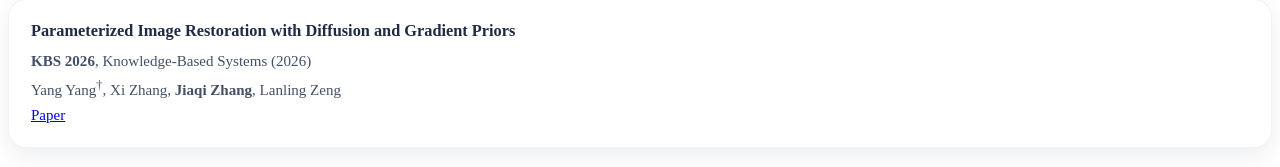
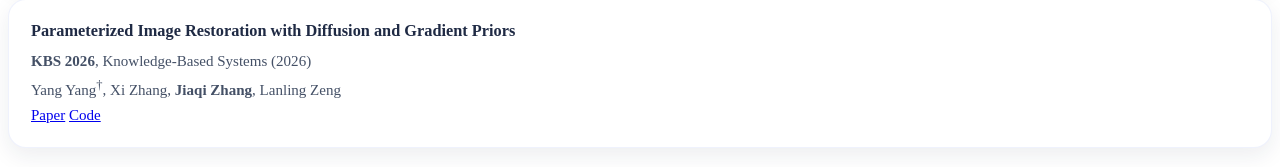
Before and after one commit to JiaqiZhang-Sengoku/JiaqiZhang-Sengoku.github.io, a Jekyll site: the page built from _pages/includes/pub.md, in a window 1280 px wide and 900 px high, scrolled down 12696 px. Shown: the part 730-897 px from the top of the window. Built offline with Jekyll 4.4.1, drawn with Linux system fonts in a browser that asks for light colours; our own code applies the rules of GitHub Pages for plain Markdown files.

Commit message:
20260224

```diff
--- a/_pages/includes/pub.md
+++ b/_pages/includes/pub.md
@@ -487,7 +487,7 @@
     <div class="other-paper-authors"><strong>KBS 2026</strong>, Knowledge-Based Systems (2026)</div>
     <div class="other-paper-authors">Yang Yang<sup>†</sup>, Xi Zhang, <strong>Jiaqi Zhang</strong>, Lanling Zeng
 <br></div>
-    <div class="other-paper-authors"><a href="https://www.sciencedirect.com/science/article/abs/pii/S0950705126002303">Paper</a></div>
+    <div class="other-paper-authors"><a href="https://www.sciencedirect.com/science/article/abs/pii/S0950705126002303">Paper</a> <a href="https://github.com/AKA-hhh/PIRP">Code</a></div>
   </div>
 </div>
 
```
